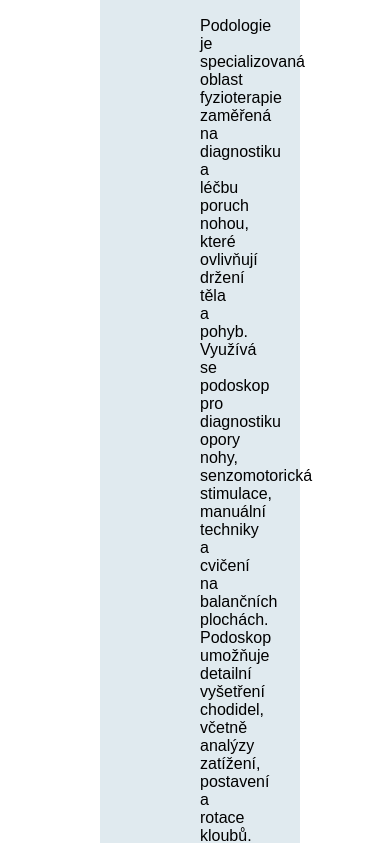
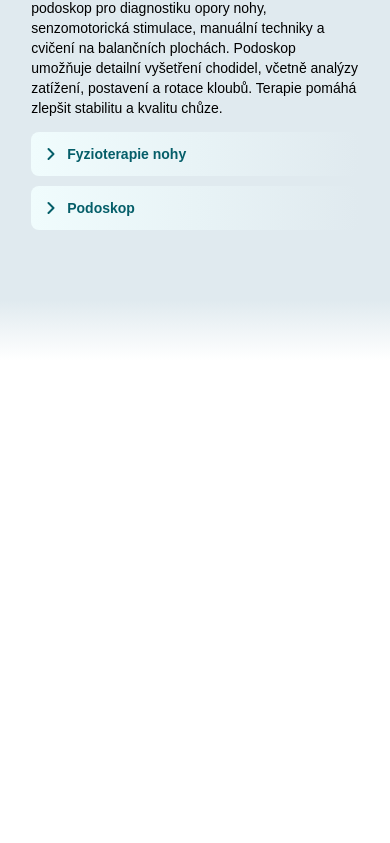
Before and after one commit to machacjakub/pod-lipami, an Astro site: page /sluzby/podologie in a window 390 px wide. Shown: the part 301-1144 px from the top of the page. After the commit the page ends 844 px from the top, so only its background shows below. Built offline with nearby package versions, Linux system fonts and the light colour scheme; Astro itself is replaced by a stand-in of ours; a web font is replaced by a local one.

Commit message:
services added, responsivity solved

```diff
--- a/src/components/cenik/CenikPage.astro
+++ b/src/components/cenik/CenikPage.astro
@@ -1,6 +1,5 @@
 ---
 ---
-<div class="flex">
     <div class="wrapper">
         <h2>Informace pro pacienty</h2>
         <p>
@@ -30,7 +29,6 @@
         <a href="/#kontakt"><button client:only="react" id="reservation-button">Rezervovat termín</button></a>
         </div>
     </div>
-</div>
 <style>
     h2 {
         text-align: center;
@@ -42,6 +40,7 @@
         font-size: 18px;
         border-collapse: collapse;
         background-color: var(--green-lighter);
+        table-layout: auto;
     }
     td {
         border: solid white;
@@ -51,20 +50,18 @@
     td.price {
         text-align: right;
         border-width: 3px 0 3px 3px;
-        width: 200px;
-        padding-right: 10px;
+        padding: 0 10px 0 4vw;
+        min-width: 60px;
     }
-    .flex {
+    .wrapper {
+        margin: 100px auto;
+        max-width: 1000px;
+        width: 70vw;
         display: flex;
-        margin: 100px;
-        padding: 50px 100px 100px;
+        flex-direction: column;
+        padding: 60px 6vw 120px;
         background-image: linear-gradient(white, var(--background-light-blue), var(--background-light-blue), var(--background-light-blue), var(--background-light-blue), var(--background-light-blue), var(--background-light-blue), white);
         justify-content: center;
-    }
-    .wrapper {
-        width: min(1000px, 60vw);
-        padding: 10px 8vw 40px;
-        border-radius: 40px;
     }
     .flex-column {
         display: flex;
@@ -77,13 +74,6 @@
     }
     .samoplatce {
         font-size: 20px;
-    }
-    #blurred-line {
-        width: 20px;
-        margin-right: 40px;
-        background-color: var(--green-light);
-        filter: blur(5px);
-        flex-shrink: 0;
     }
     #cenik-pro-samoplatce {
         margin-top: 50px;
@@ -103,4 +93,30 @@
     button:hover {
         box-shadow: 0 0 10px white;
     }
+    @media (max-width: 800px) {
+        p {
+            line-height: 20px;
+            font-size: 14px;
+        }
+        .samoplatce {
+            font-size: 16px;
+        }
+        h2 {
+            font-size: 24px;
+            margin: 20px 4vw;
+        }
+        .wrapper {
+            margin: 70px max(0px, calc(26vw - 110px));
+            width: auto;
+            padding: 50px 8vw 100px;
+        }
+        td {
+            font-size: 14px;
+        }
+        button {
+            font-size: 18px;
+            padding: 10px 16px;
+            border-radius: 14px;
+        }
+    }
 </style>
--- a/src/components/home/ContactSection.astro
+++ b/src/components/home/ContactSection.astro
@@ -11,6 +11,11 @@ import LocationIcon from "../icons/LocationIcon.astro";
             <div class="info-item"><EnvelopeIcon/><span>fyzioterapiepodlipami@gmail.com</span></div>
             <div class="info-item"><PhoneIcon/><span>+420 731 205 253</span></div>
             <div class="info-item"><LocationIcon/><span>Václavkova 950<br>Mladá Boleslav</span></div>
+        </div>
+        <div>
+            <h3>Ordinační hodiny</h3>
+            <b>Pondělí - Pátek</b>
+            <p>8:00 - 12:00</p>
         </div>
     </div>
     <div class="contact-form">
@@ -27,11 +32,19 @@ import LocationIcon from "../icons/LocationIcon.astro";
     </div>
 </section>
 <style>
+    p {
+        margin: 0;
+    }
     h2 {
         font-size: 26px;
         padding: 0;
         margin: 0;
         font-weight: normal;
+    }
+    h3 {
+        font-size: 20px;
+        font-weight: normal;
+        margin: 24px 0 10px;
     }
     form {
         display: flex;
--- /dev/null
+++ b/src/components/icons/ChevronRight.jsx
@@ -0,0 +1,4 @@
+export const ChevronRight = ({className}) =>
+    <svg xmlns="http://www.w3.org/2000/svg" width={'16px'} fill="none" viewBox="0 0 24 24" strokeWidth="3" stroke="currentColor" className={className}>
+        <path strokeLinecap="round" strokeLinejoin="round" d="m8.25 4.5 7.5 7.5-7.5 7.5"/>
+    </svg>
--- a/src/components/services/Accordion.css
+++ b/src/components/services/Accordion.css
@@ -1,30 +1,64 @@
 .accordion-item {
-    border: 1px solid #ccc;
     border-radius: 8px;
     margin-bottom: 10px;
+    background-image: linear-gradient(to right,var(--background-lighter-blue), var(--background-light-blue));
 }
 
 .accordion-title {
     width: 100%;
-    padding: 15px;
+    font-size: 16px;
+    font-weight: bold;
+    color: var(--green-dark);
+    padding: 14px 12px;
     text-align: left;
-    background-color: #f1f1f1;
     border: none;
     outline: none;
     cursor: pointer;
-    transition: background-color 0.3s ease;
+    background-color: transparent;
+    display: flex;
 }
 
 .accordion-title:hover {
-    background-color: #ddd;
+}
+
+.accordion-item.open,
+.accordion-item:hover {
+    background-image: linear-gradient(var(--background-lighter-blue), var(--background-lighter-blue));
 }
 
 .accordion-content {
-    padding: 0 15px;
-    background-color: white;
+    padding: 0 40px;
     overflow: hidden;
 }
 
 .accordion-inner {
-    padding: 15px 0;
+    padding-bottom: 20px;
 }
+
+.chevron-icon {
+    transition: transform 0.5s ease;
+    margin-right: 8px;
+    flex-shrink: 0;
+}
+
+.chevron-icon.rotate {
+    transform: rotate(90deg); /* Adjust the degree as needed */
+}
+
+a {
+    color: var(--green-dark);
+    text-decoration: underline;
+    cursor: pointer;
+}
+
+@media (max-width: 800px) {
+    .accordion-title {
+        font-size: 14px;
+    }
+    li {
+        font-size: 14px;
+    }
+    ul {
+        padding: 0;
+    }
+}
--- a/src/components/services/Accordion.jsx
+++ b/src/components/services/Accordion.jsx
@@ -1,5 +1,6 @@
 import React, { useState } from 'react';
 import './Accordion.css';
+import {ChevronRight} from "../icons/ChevronRight.jsx";
 
 export const Accordion = ({ title, children }) => {
     const [isOpen, setIsOpen] = useState(false);
@@ -9,16 +10,17 @@ export const Accordion = ({ title, children }) => {
     };
 
     return (
-        <div className="accordion-item">
+        <div className={`accordion-item ${isOpen ? 'open' : ''}`}>
             <button className="accordion-title" onClick={toggleAccordion}>
-                {title}
+                <ChevronRight className={`chevron-icon ${isOpen ? 'rotate' : ''}`}/>
+                <span>{title}</span>
             </button>
             <div
                 className="accordion-content"
                 style={{
-                    maxHeight: isOpen ? '1000px' : '0',
+                    maxHeight: isOpen ? '10000px' : '0',
                     overflow: 'hidden',
-                    transition: 'max-height 0.3s ease',
+                    transition: 'max-height 0.5s ease',
                 }}
             >
                 <div className="accordion-inner">
--- a/src/components/services/service.css
+++ b/src/components/services/service.css
@@ -1,5 +1,7 @@
 .wrapper {
-    margin: 100px;
+    margin: 100px auto;
+    max-width: 1200px;
+    width: 80vw;
 }
 
 .background-head {
@@ -22,3 +24,31 @@ h1 {
     text-align: center;
     color: var(--salmon-dark);
 }
+
+p {
+    line-height: 24px;
+}
+
+@media (max-width: 800px) {
+    p {
+        line-height: 20px;
+        font-size: 14px;
+    }
+    h1 {
+        font-size: 26px;
+        margin: 20px 4vw;
+    }
+    .wrapper {
+        margin: 70px max(0px, calc(26vw - 110px));
+        width: auto;
+    }
+    .content {
+        padding: 20px 8vw 60px;
+    }
+    .background-head {
+        height: 60px;
+    }
+    .background-footer {
+        height: 60px;
+    }
+}
--- a/src/layouts/Dropdown.css
+++ b/src/layouts/Dropdown.css
@@ -53,6 +53,8 @@
 
 a {
     all: unset;
+    color: var(--green-dark);
+    text-decoration: none;
 }
 
 @media (max-width: 1150px) {
@@ -62,5 +64,4 @@ a {
     .dropdown-button:hover {
         background-color: var(--salmon-light);
     }
-
 }
--- a/src/layouts/Layout.astro
+++ b/src/layouts/Layout.astro
@@ -1,5 +1,4 @@
 ---
-import Logo from '../components/Logo.astro'
 import { DropdownMenuButton } from './DropdownMenuButton'
 const links = [
 	{ label: "Služby", path: '/#sluzby' },
```
